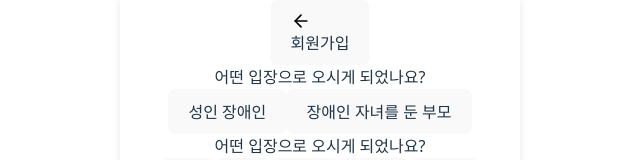
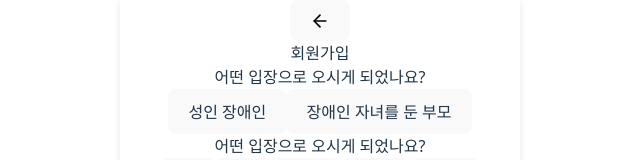
Before and after one commit to 2025-UMC-Hackathon/Frontend, a React (Vite) app: page /signup in a window 1280 px wide. Shown: the top 160 px of the page, without its empty margins (320-960 px from the left). Built offline with nearby package versions, Linux system fonts and the light colour scheme.

Commit message:
fix: header 수정

```diff
--- a/src/components/header.tsx
+++ b/src/components/header.tsx
@@ -1,6 +1,4 @@
 import { useNavigate, useLocation } from "react-router-dom";
-import Button from "./button";
-import logo from '../assets/logo_example.svg';
 import { ArrowLeft } from 'lucide-react';
 
 export default function Header() {
@@ -9,7 +7,7 @@ export default function Header() {
 	const path = location.pathname;
 
 	// splash, login 페이지에서는 Header 숨김
-	if (path === '/splash' || path === '/login') return null;
+	if (path === '/splash' || path === '/login' || path === '/') return null;
 
 	// 경로별 텍스트
 	const backTextMap: Record<string, string> = {
@@ -27,22 +25,22 @@ export default function Header() {
 		return (
 			<div className="bg-white p-3 flex items-center h-16">
 				<button
-					className="bg-white text-xl font-basic flex items-center gap-2"
+					className="w-[30%] bg-white text-xl font-basic flex items-center gap-2"
 					onClick={() => navigate(-1)}
 				>
-					<span className="text-lg"><ArrowLeft size={20} color="#000" /></span>
-					<span>{backTextMap[path]}</span>
+					<ArrowLeft size={20} color="#000" />
 				</button>
+				<div className="w-[40%] flex items-center justify-center">{backTextMap[path]}</div>
 			</div>
 		);
 	}
 
-	// 기본 로고 헤더 ("/"인 경우)
-	return (
-		<div className="bg-white p-3 flex justify-start items-start h-16">
-			<Button width="w-auto" padding="p-0" backgroundColor="bg-0" onClick={() => { navigate('/') }}>
-				<img src={logo} alt="아이콘" className="w-[70px] h-[20px]" />
-			</Button>
-		</div>
-	);
+	// 기본 로고 헤더 ("/"인 경우) -> null로 수정
+	// return (
+	// 	<div className="bg-white p-3 flex justify-start items-start h-16">
+	// 		<Button width="w-auto" padding="p-0" backgroundColor="bg-0" onClick={() => { navigate('/') }}>
+	// 			<img src={logo} alt="아이콘" className="w-[70px] h-[20px]" />
+	// 		</Button>
+	// 	</div>
+	// );
 }
```
